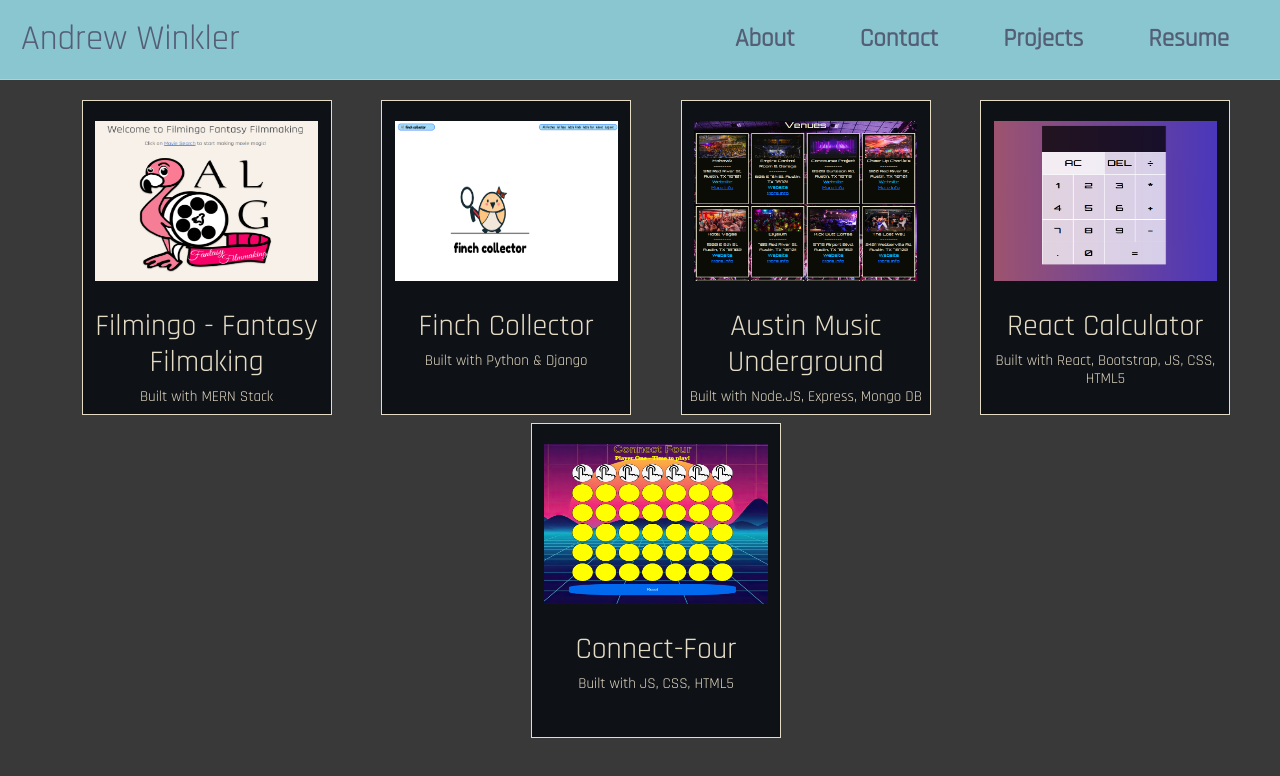
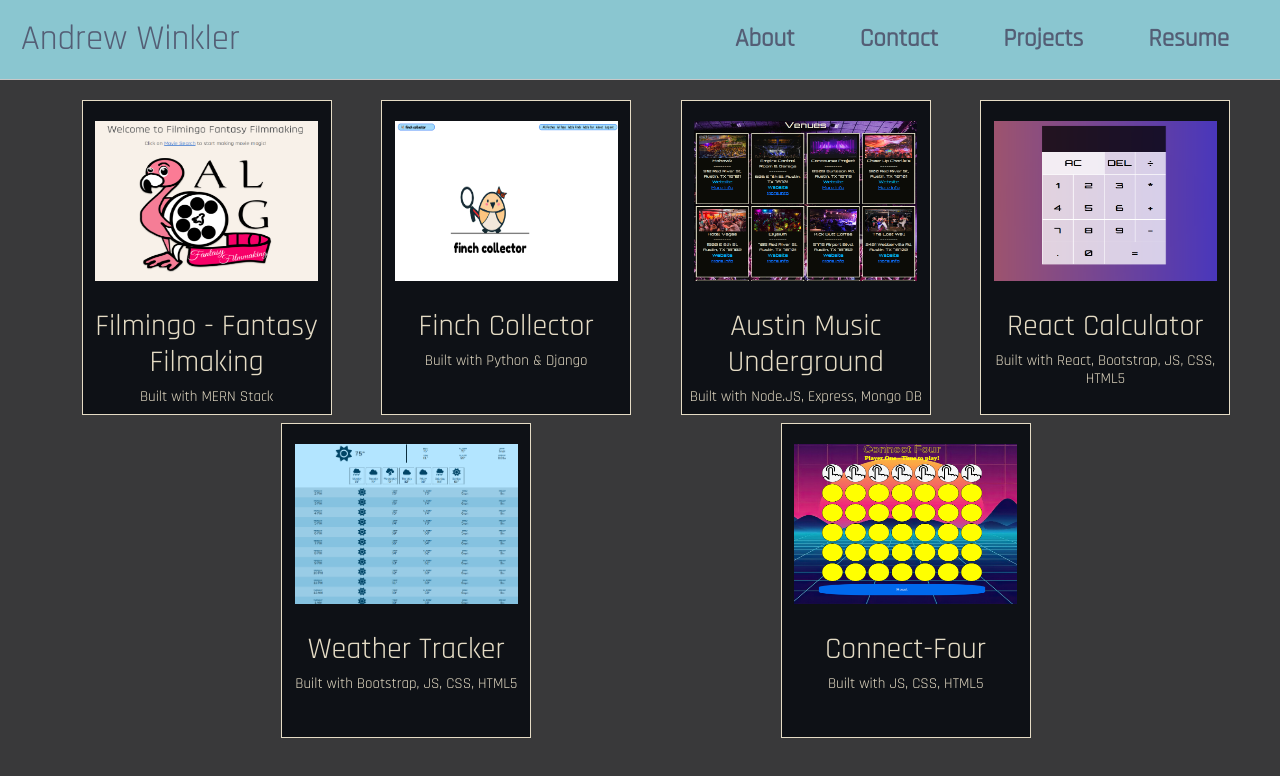
Before and after one commit to Metranohm/portfolio, a React (Create React App) app: page /projects in a window 1280 px wide. Shown: the top 776 px of the page. Built offline with nearby package versions, Linux system fonts and the light colour scheme.

Commit message:
update projects

```diff
--- a/src/data/projects.js
+++ b/src/data/projects.js
@@ -31,7 +31,21 @@ const projects = [
     repositoryLink: 'https://github.com/Metranohm/react-calculator',
     deploymentLink: 'https://aw-react-calculator.netlify.app/',
     technology: "React, Bootstrap, JS, CSS, HTML5"
-  },
+  },{
+      title: 'Weather Tracker',
+      description: "The Museum of Candy website is an interactive experience that takes you on a tour through the history of candy. Built using HTML, JavaScript and Bootstrap CSS, the website offers a fun and engaging way to learn about the sweet treats we all love.",
+      image: '/weathertracker.png',
+      repositoryLink: 'https://github.com/Metranohm/weather-app',
+      deploymentLink: 'https://andrews-weather-app.netlify.app/',
+      technology: "Bootstrap, JS, CSS, HTML5",
+    },  // {
+  //   title: 'Museum of Candy',
+  //   description: "The Museum of Candy website is an interactive experience that takes you on a tour through the history of candy. Built using HTML, JavaScript and Bootstrap CSS, the website offers a fun and engaging way to learn about the sweet treats we all love.",
+  //   image: '/museumofcandy.png',
+  //   repositoryLink: 'https://github.com/Metranohm/museum-of-candy',
+  //   deploymentLink: 'https://aw-react-calculator.netlify.app/',
+  //   technology: "Bootstrap, JS, CSS, HTML5"
+  // },
   {
     title: 'Connect-Four',
     description: "Connect Four is a classic 2 player game in which the goal is to get four of your pieces in a row. This version of the game has a vaporwave style and was built using HTML, CSS, and JavaScript.",
```
Also changed, not shown: public/museumofcandy.png (added), public/weathertracker.png (added), 23 other files (tests, documents, lock files or other folders).
